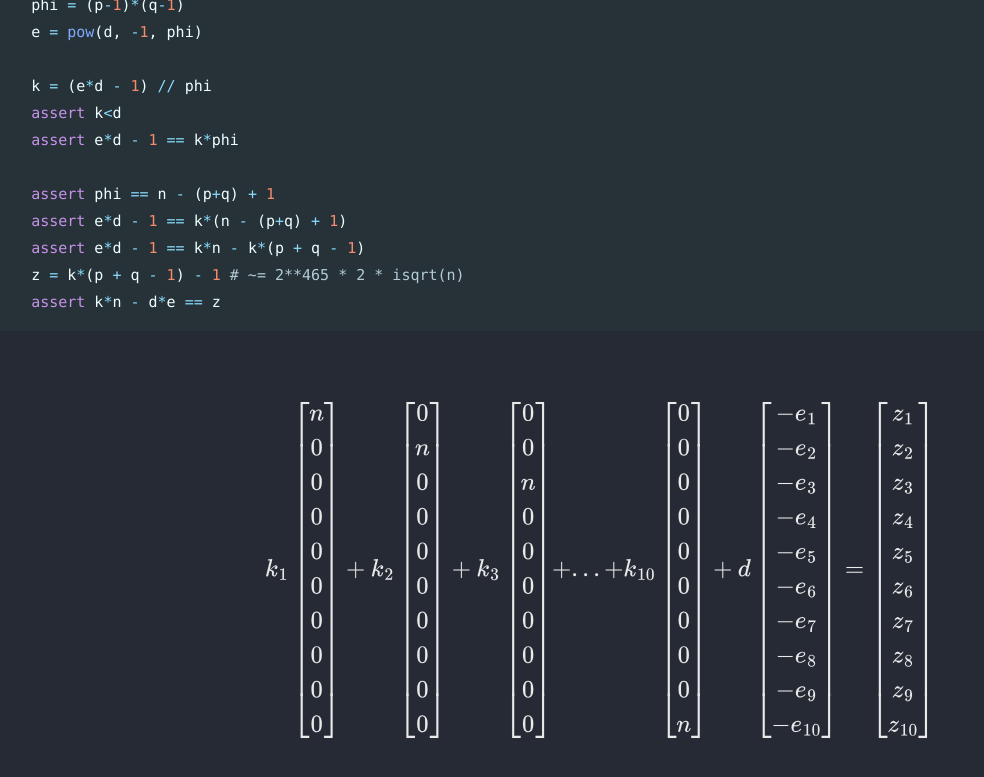
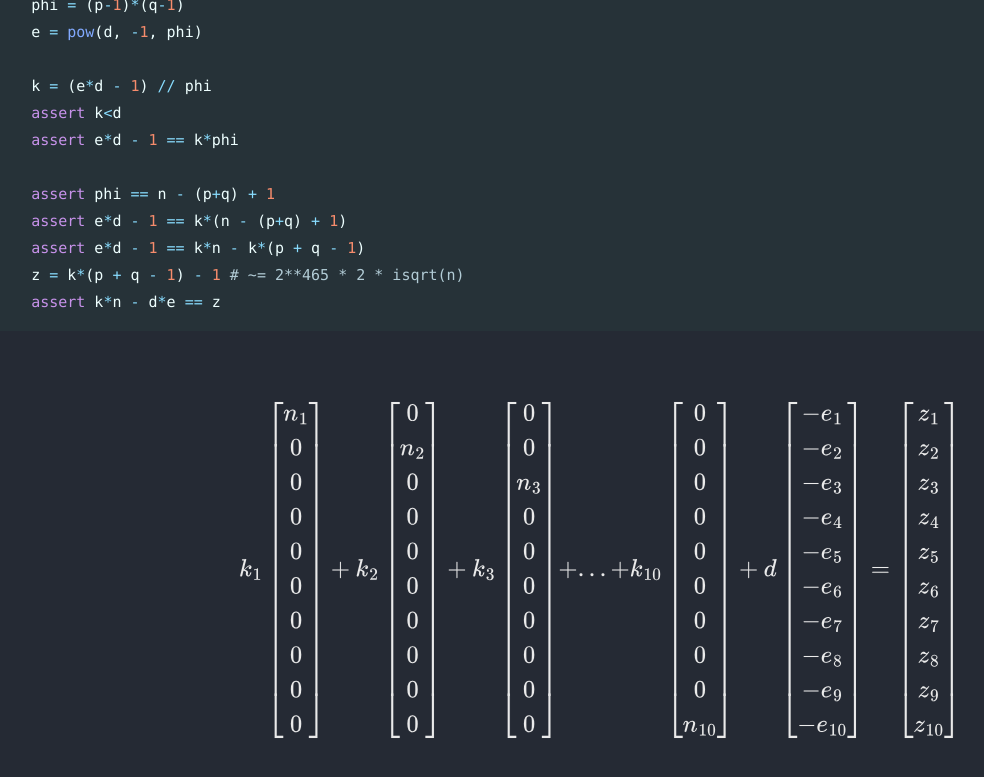
Before and after one commit to Connor-McCartney/Connor-McCartney.github.io, a Jekyll site: the page built from _pages/cryptography/other/Not-so-hard-RSA-HITCON-2019-Quals.md, in a window 1280 px wide and 900 px high, scrolled down 2198 px. Shown: the top 777 px of the window, without its empty margins (40-1024 px from the left). Built offline with Jekyll 4.4.1, drawn with Linux system fonts in a browser that asks for light colours; cached includes are drawn as plain includes.

Commit message:
Update Not-so-hard-RSA-HITCON-2019-Quals.md

```diff
--- a/_pages/cryptography/other/Not-so-hard-RSA-HITCON-2019-Quals.md
+++ b/_pages/cryptography/other/Not-so-hard-RSA-HITCON-2019-Quals.md
@@ -99,17 +99,19 @@ for _ in range(10):
 
 <br>
 
+
 $$
-k_1 \begin{bmatrix}n \\0\\0\\0\\0\\0\\0\\0\\0\\0 \end{bmatrix} +
-k_2 \begin{bmatrix}0 \\ n \\0\\0\\0\\0\\0\\0\\0\\0 \end{bmatrix} +
-k_3 \begin{bmatrix}0 \\0\\ n \\0\\0\\0\\0\\0\\0\\0 \end{bmatrix} +
+k_1 \begin{bmatrix}n_1 \\0\\0\\0\\0\\0\\0\\0\\0\\0 \end{bmatrix} +
+k_2 \begin{bmatrix}0 \\ n_2 \\0\\0\\0\\0\\0\\0\\0\\0 \end{bmatrix} +
+k_3 \begin{bmatrix}0 \\0\\ n_3 \\0\\0\\0\\0\\0\\0\\0 \end{bmatrix} +
 ... +
-k_{10} \begin{bmatrix}0 \\0\\0\\0\\0\\0\\0\\0\\0\\ n \end{bmatrix} +
+k_{10} \begin{bmatrix}0 \\0\\0\\0\\0\\0\\0\\0\\0\\ n_{10} \end{bmatrix} +
 
 d   \begin{bmatrix}-e_1  \\ -e_2 \\ -e_3 \\ -e_4 \\ -e_5 \\ -e_6 \\ -e_7 \\ -e_8 \\ -e_9 \\ -e_{10} \end{bmatrix}
 =   \begin{bmatrix}z_1  \\ z_2  \\ z_3 \\ z_4 \\ z_5 \\ z_6 \\ z_7 \\ z_8 \\ z_9 \\ z_{10} \end{bmatrix}
 $$
 
+
 <br>
 
 <br>
```
